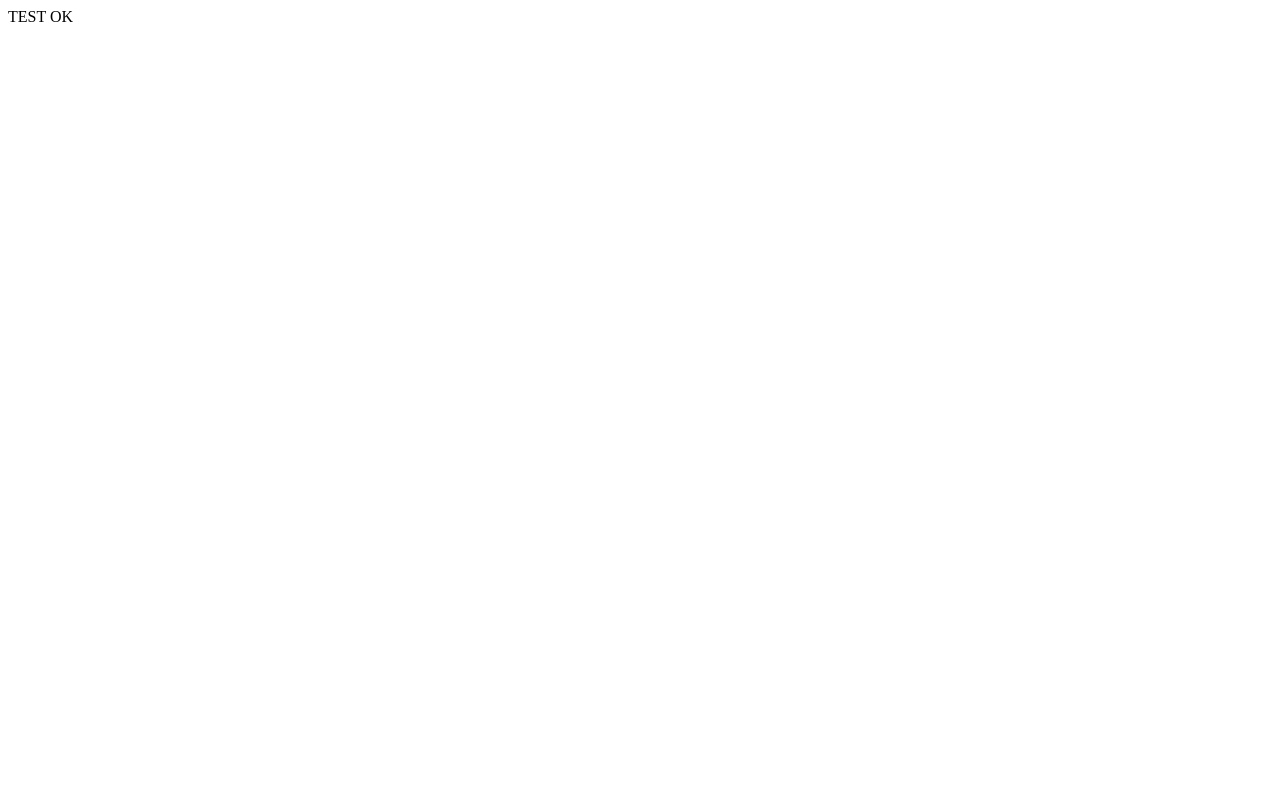
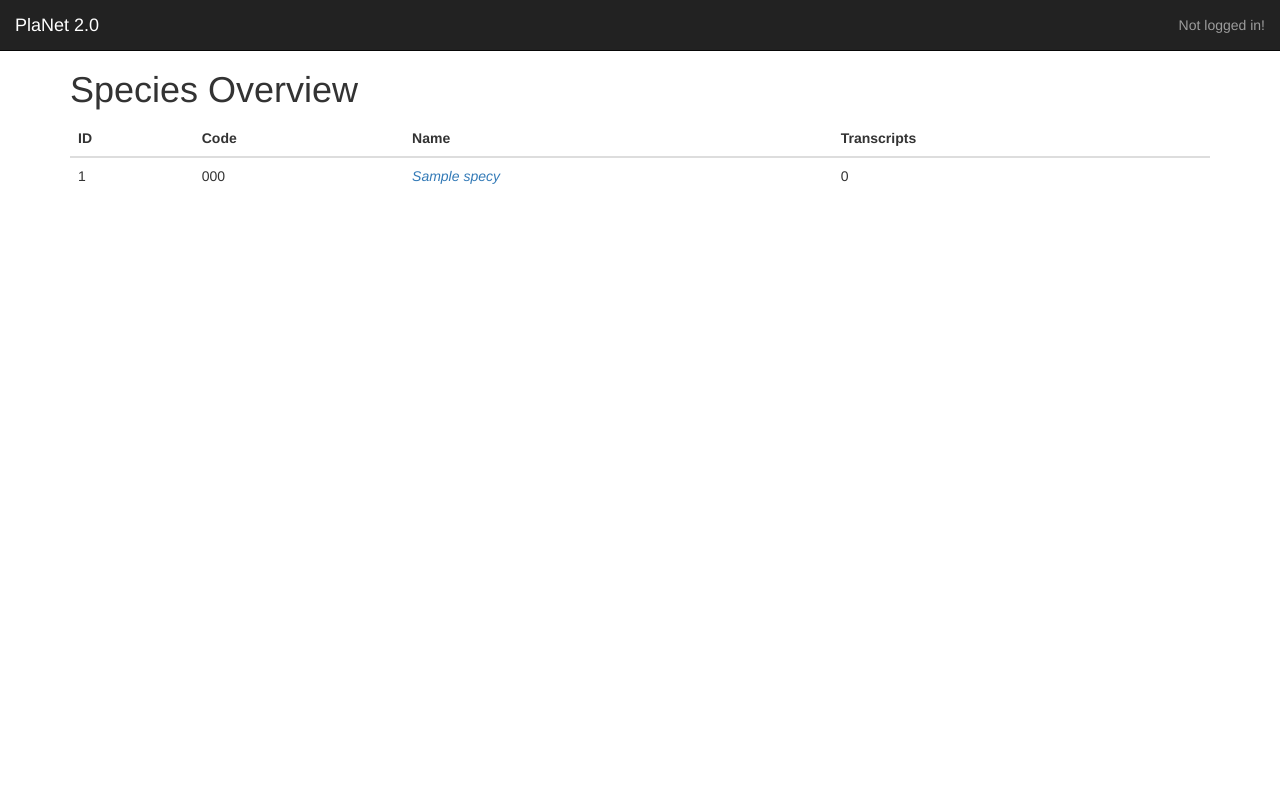
Before and after one commit to sepro/CoNekT, a Flask app: page /species/ in a window 1280 px wide. Before the commit the page is almost empty. Run offline with Flask 2, Linux system fonts and the light colour scheme; tables that the repository leaves empty hold one stand-in row (values such as "Sample post"); data that the repository does not hold is empty; some libraries are stand-ins or nearby versions.

Commit message:
Species overview added

```diff
--- a/planet/controllers/species.py
+++ b/planet/controllers/species.py
@@ -6,12 +6,12 @@ species = Blueprint('species', __name__)
 
 @species.route('/')
 def species_overview():
-    return "TEST OK"
+    all_species = Species.query.all()
+
+    return render_template('species.html', all_species=all_species)
 
 @species.route('/view/<species_id>')
 def species_view(species_id):
     current_species = Species.query.get_or_404(species_id)
 
-    print(current_species.sequences.count())
-
     return render_template('species.html', species=current_species)
--- a/planet/templates/species.html
+++ b/planet/templates/species.html
@@ -19,6 +19,30 @@
             Website : <a href="{{ species.project_page }}">{{ species.project_page }}</a><br />
         {% endif %}
 
+    {% elif all_species %}
+    <h1>Species Overview</h1>
+     <div class="table-responsive">
+        <table class="table">
+            <thead>
+                <tr>
+                    <th>ID</th>
+                    <th>Code</th>
+                    <th>Name</th>
+                    <th>Transcripts</th>
+                </tr>
+            </thead>
+            <tbody>
+            {% for s in all_species  %}
+                <tr>
+                    <td>{{ s.id }}</td>
+                    <td>{{ s.code }}</td>
+                    <td><em><a href="{{ url_for('species.species_view', species_id=s.id) }}">{{ s.name }}</a></em></td>
+                    <td>{{ s.sequences.count() }}</td>
+                </tr>
+            {% endfor %}
+            </tbody>
+        </table>
+        </div>
     {% endif %}
 </div>
 
```
